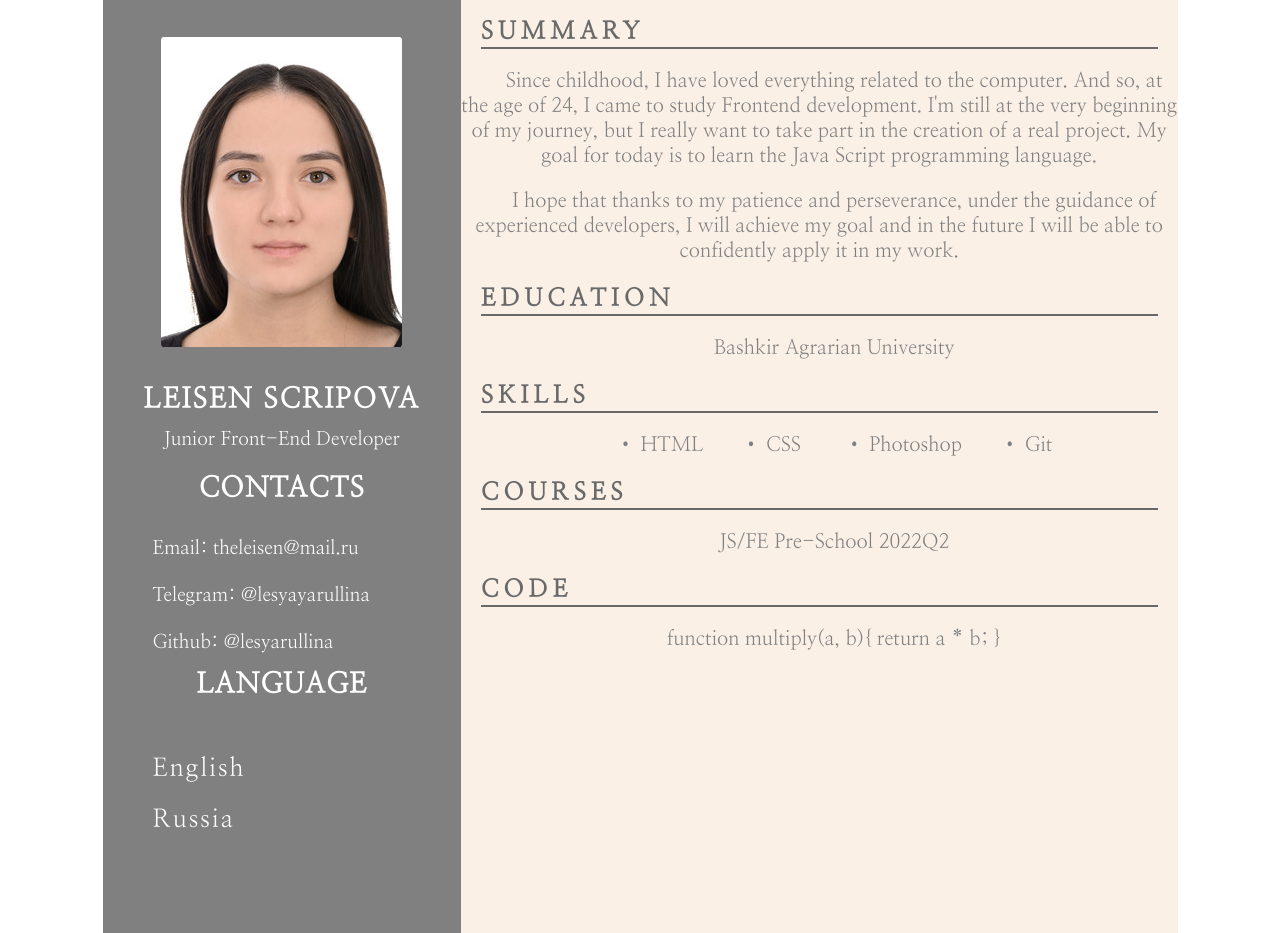
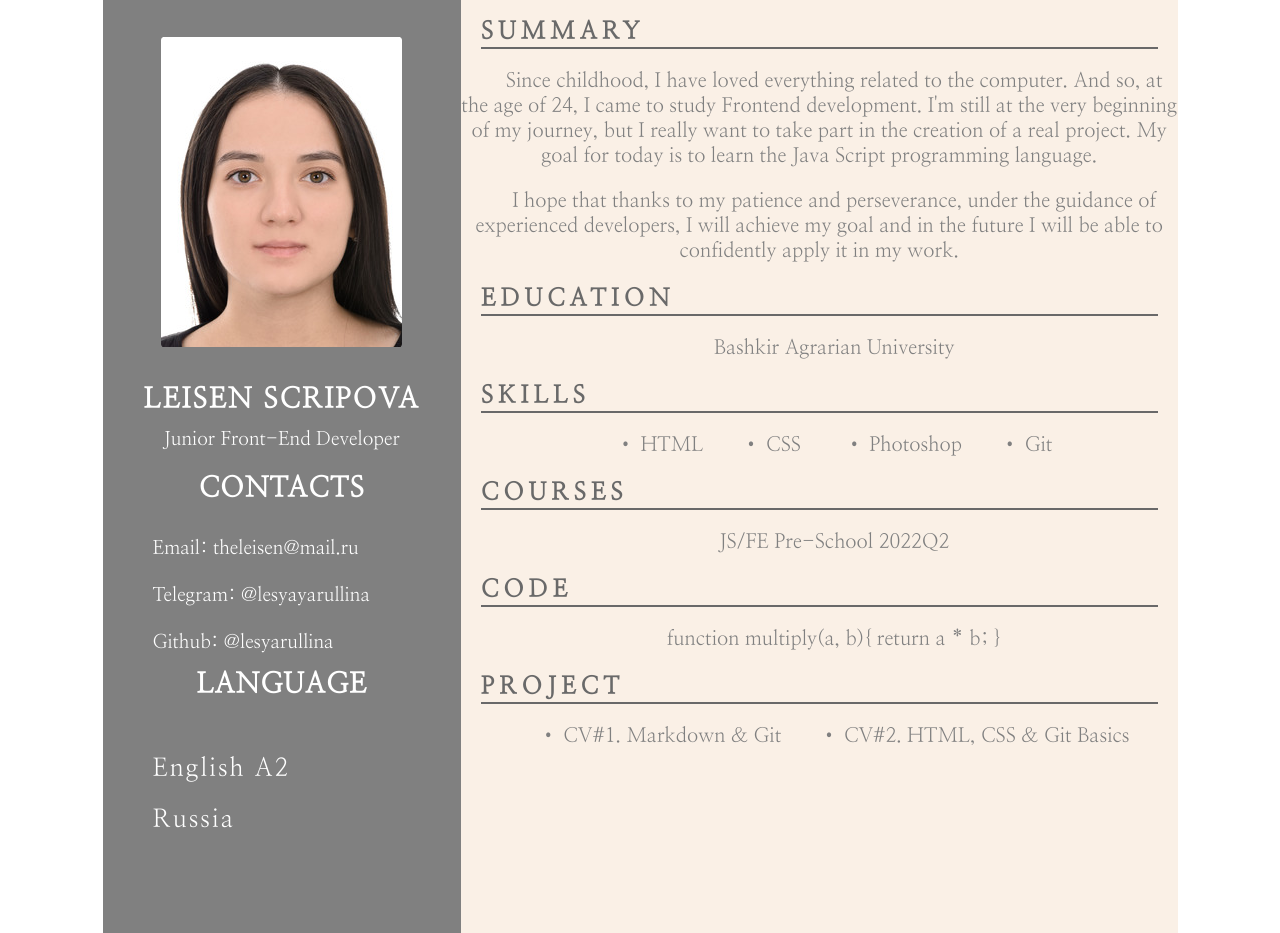
Before and after one commit to lesyarullina/rsschool-cv, a plain HTML site: page index.html in a window 1280 px wide. Shown: the part 69-1002 px from the top of the page. Drawn offline with Linux system fonts and the light colour scheme.

Commit message:
add files via upload

```diff
--- a/index.html
+++ b/index.html
@@ -37,6 +37,9 @@
                     <li class="nav-list-menu">
                         <a class="nav-list-link" href="#language">Language</a>
                     </li>
+                    <li class="nav-list-menu">
+                        <a class="nav-list-link" href="#project">Project</a>
+                    </li>
                 </ul>
             </nav>
         </div>
@@ -68,7 +71,7 @@
     <div id="language">
         <h2 class="title-language">Language</h2>
         <ul class="language-list">
-            <li class="text2">English</li>
+            <li class="text2">English A2</li>
             <li class="text2">Russia</li>
         </ul>
     </div>
@@ -100,6 +103,10 @@
                 return a * b;
                 }</p>
         </div>
+        <div id="courses">
+            <h2 class="title7">Project</h2>
+            <pre>• CV#1. Markdown & Git       • CV#2. HTML, CSS & Git Basics</pre>
+        </div>
     </div>
     </div>
     <footer class="footer">
--- a/style.css
+++ b/style.css
@@ -296,6 +296,26 @@ pre {
     font-size: 20px;
     font-weight: 400;
 }
+.title7 {
+    color:dimgray;
+    margin: 20px;
+    text-transform: uppercase;
+    letter-spacing: 5px;
+    margin-bottom: 20px;
+    border-bottom: double 2px dimgray;
+}
+pre {
+    display: block;
+    color:gray;
+    text-indent: 30px;
+    text-align: center;
+    margin-block-start: 1em;
+    margin-block-end: 1em;
+    margin-inline-start: 0px;
+    margin-inline-end: 0;
+    font-size: 20px;
+    font-weight: 400;
+}
 .footer {
     min-width: 1075px;
     margin: 0 auto;
```
